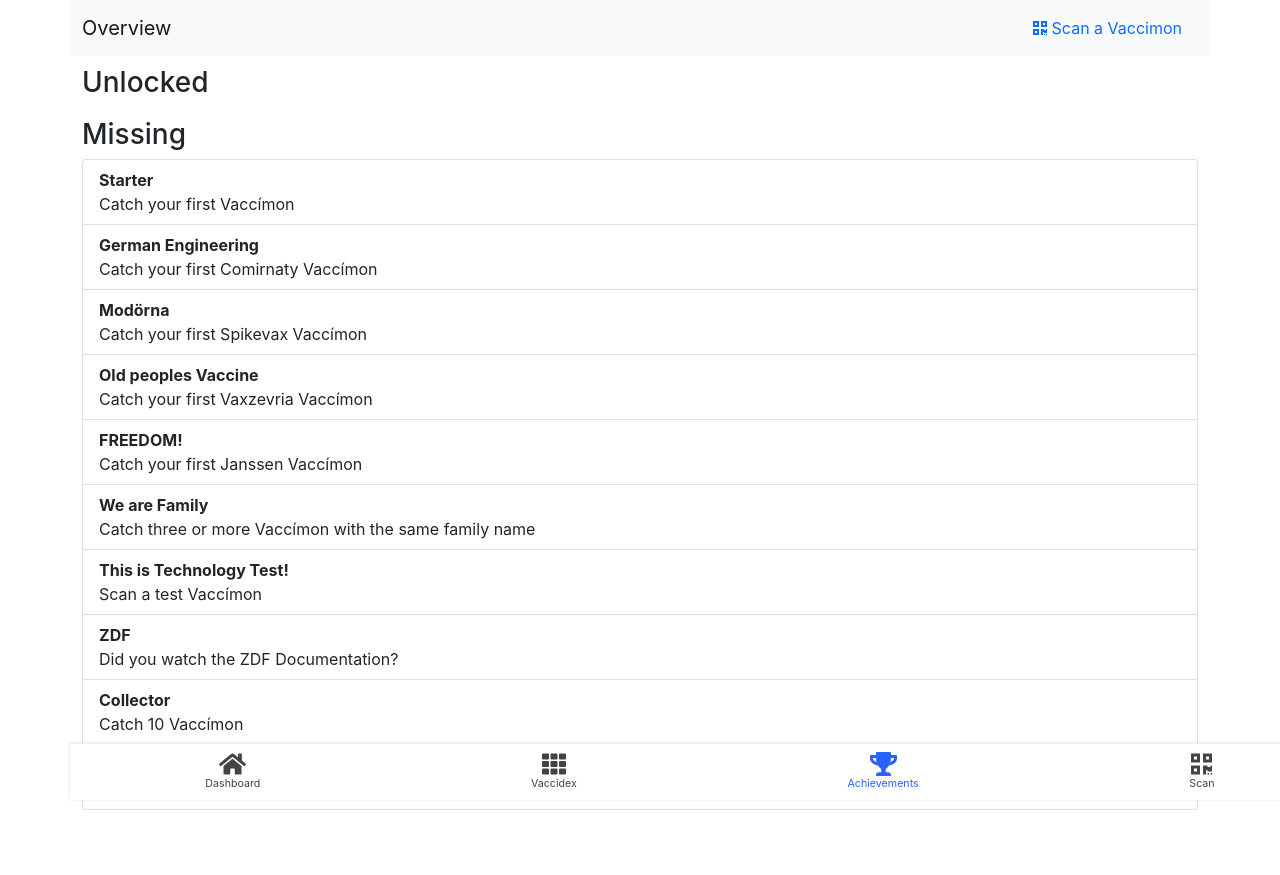
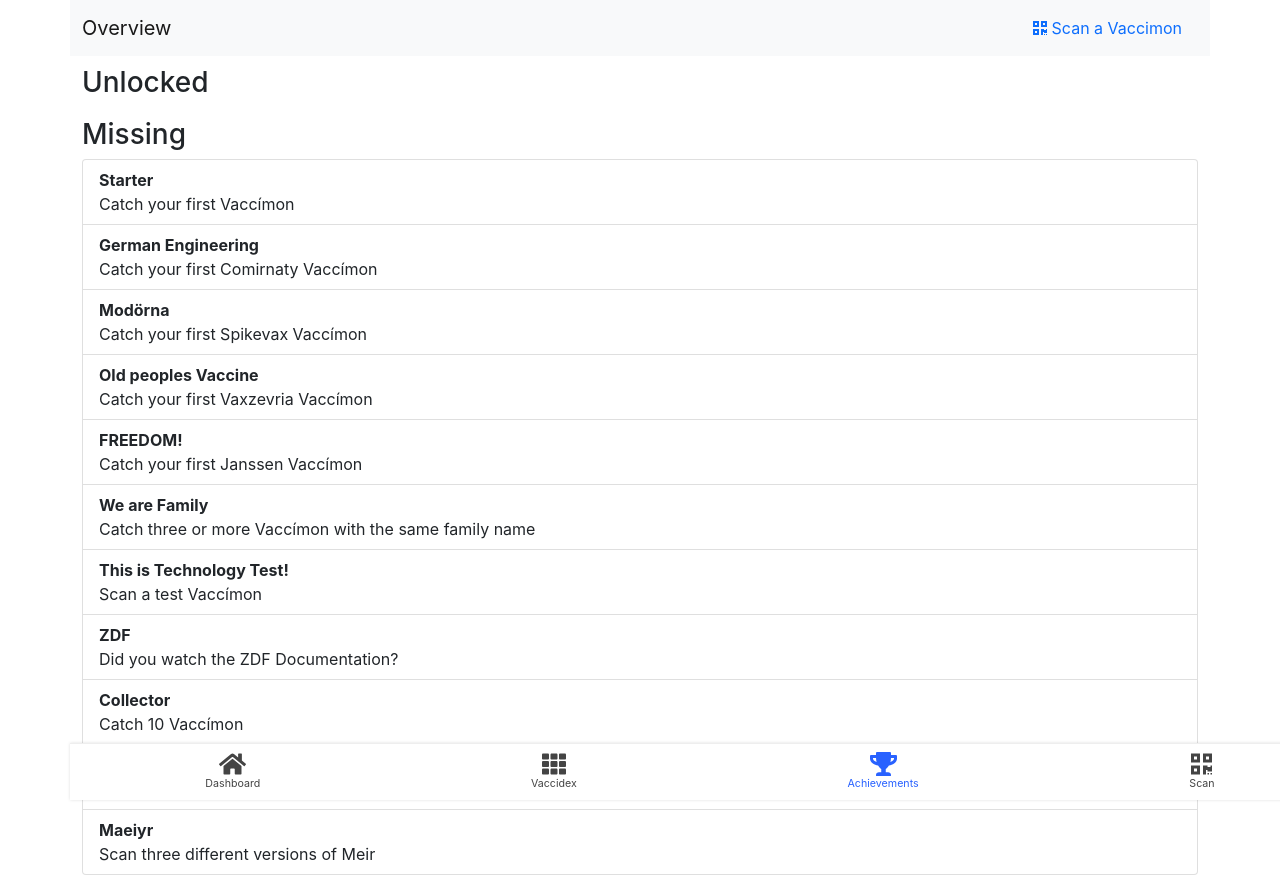
Before and after one commit to M4GNV5/Vaccimon, a Next.js app in the folder vaccimon-app/: page /achievements in a window 1280 px wide. Before the commit the page ends 810 px from the top, so only its background shows below. Built offline with nearby package versions, Linux system fonts and the light colour scheme.

Commit message:
:sparkles: add Meir achievement

```diff
--- a/vaccimon-app/pages/achievements.tsx
+++ b/vaccimon-app/pages/achievements.tsx
@@ -82,6 +82,16 @@ export const achievements: Achievement[] = [
     difficulty: AchievementDiffuculty.Hard,
     condition: vaccidex => vaccidex.length >= 100,
   },
+  {
+    name: 'Maeiyr',
+    description: 'Scan three different versions of Meir',
+    difficulty: AchievementDiffuculty.Hard,
+    condition: vaccidex => new Set(vaccidex
+        .map(x => x.lastName.match(/m(a|e)(i|y)(a|e)?r$/ui))
+        .filter(x => x)
+        .map(x => (x as RegExpMatchArray)[0])
+      ).size >= 3,
+  },
 ]
 
 export function calculateAchievements(vaccidex: Vaccimon[]): Achievement[] {
```
